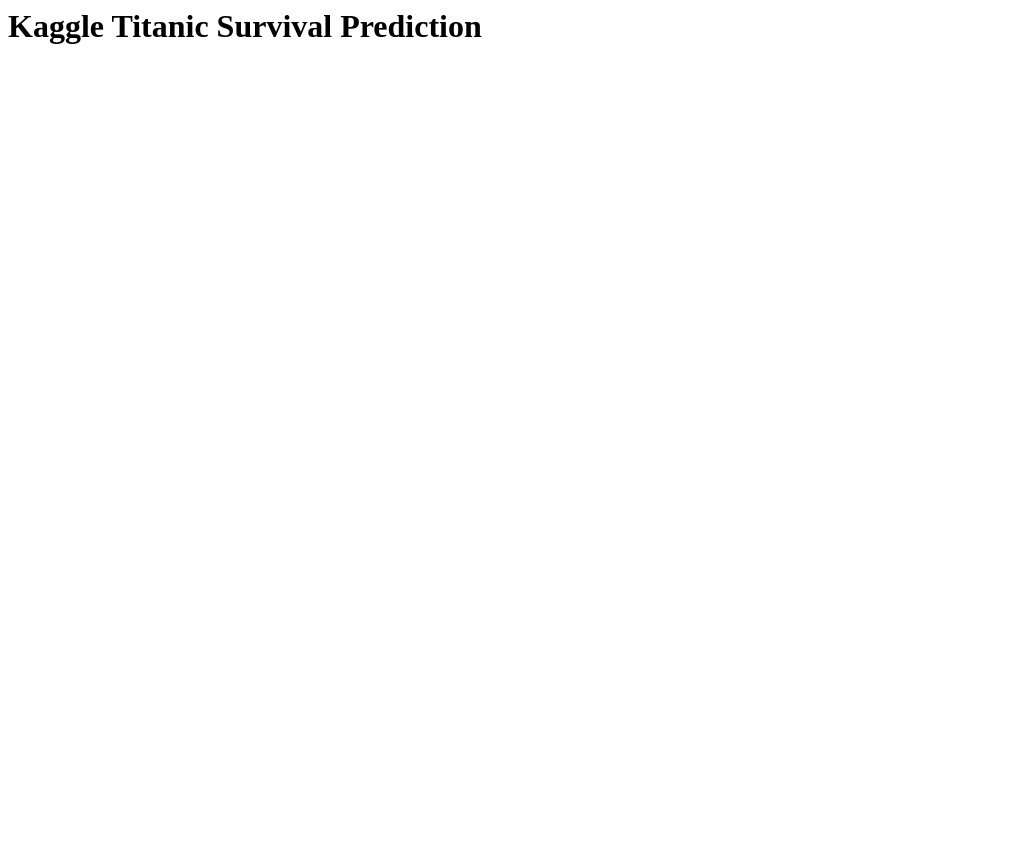
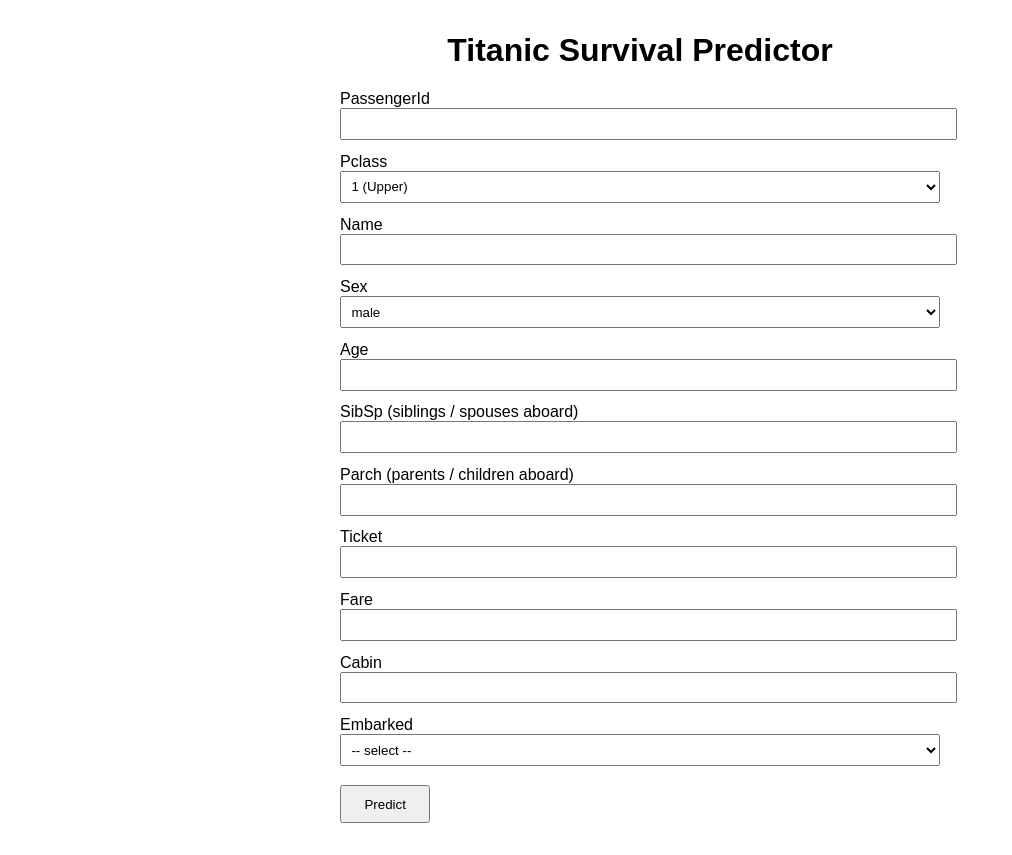
Before and after one commit to som-or/Kaggle-Titanic, a Flask app: page / in a window 1280 px wide. Shown: the whole page, without its empty margins (0-1012 px from the left). Before the commit the page ends 44 px from the top, so only its background shows below. Run offline with Flask 3, Linux system fonts and the light colour scheme; parts of the project's set-up code (start-up, migrations or seed data) failed here and were passed over.

Commit message:
added html file

```diff
--- a/app.py
+++ b/app.py
@@ -25,6 +25,14 @@
     print(output)
     return jsonify({ 'prediction': output })
 
+@app.route('/predict', methods=['POST'])
+def predict():
+    data=[request.form.values()]
+    data = pd.DataFrame(data, columns=['PassengerId', 'Pclass', 'Name', 'Sex', 'Age', 'SibSp', 'Parch', 'Ticket', 'Fare', 'Cabin','Embarked'])
+    prediction = model.predict(data)[0].item()
+    output = 'dead' if prediction == 1 else 'alive'
+    print(output)
+    return render_template('home.html', prediction_text='The Passenger is {}'.format(output))
 
 if __name__== "__main__":
     app.run(debug=True)
--- a/templates/home.html
+++ b/templates/home.html
@@ -1,3 +1,87 @@
-<h1>
-Kaggle Titanic Survival Prediction
-</h1>
+<!DOCTYPE html>
+<html lang="en">
+<head>
+    <meta charset="UTF-8">
+    <title>Titanic Survival Predictor</title>
+    <!-- Simple styling; drop in Bootstrap or Tailwind if you’d like something fancier -->
+    <style>
+        body        { font-family: Arial, sans-serif; margin: 2rem; }
+        h1          { text-align: center; }
+        form        { max-width: 600px; margin: auto; }
+        label       { display: block; margin-top: 0.8rem; }
+        input,
+        select      { width: 100%; padding: 0.4rem; }
+        button      { margin-top: 1.2rem; padding: 0.6rem 1.4rem; }
+        .result     { margin-top: 2rem; text-align: center; font-size: 1.2rem; }
+    </style>
+</head>
+<body>
+
+<h1>Titanic Survival Predictor</h1>
+
+<form action="{{ url_for('predict') }}" method="post">
+    <label>PassengerId
+        <input type="number" name="PassengerId" required>
+    </label>
+
+    <label>Pclass
+        <select name="Pclass" required>
+            <option value="1">1 (Upper)</option>
+            <option value="2">2 (Middle)</option>
+            <option value="3">3 (Lower)</option>
+        </select>
+    </label>
+
+    <label>Name
+        <input type="text" name="Name" required>
+    </label>
+
+    <label>Sex
+        <select name="Sex" required>
+            <option value="male">male</option>
+            <option value="female">female</option>
+        </select>
+    </label>
+
+    <label>Age
+        <input type="number" name="Age" step="0.01">
+    </label>
+
+    <label>SibSp (siblings / spouses aboard)
+        <input type="number" name="SibSp" required>
+    </label>
+
+    <label>Parch (parents / children aboard)
+        <input type="number" name="Parch" required>
+    </label>
+
+    <label>Ticket
+        <input type="text" name="Ticket">
+    </label>
+
+    <label>Fare
+        <input type="number" name="Fare" step="0.01">
+    </label>
+
+    <label>Cabin
+        <input type="text" name="Cabin">
+    </label>
+
+    <label>Embarked
+        <select name="Embarked">
+            <option value="">-- select --</option>
+            <option value="C">Cherbourg (C)</option>
+            <option value="Q">Queenstown (Q)</option>
+            <option value="S">Southampton (S)</option>
+        </select>
+    </label>
+
+    <button type="submit">Predict</button>
+</form>
+
+{% if prediction_text %}
+    <div class="result">{{ prediction_text }}</div>
+{% endif %}
+
+</body>
+</html>
```
Also changed, not shown: 1 other file.
